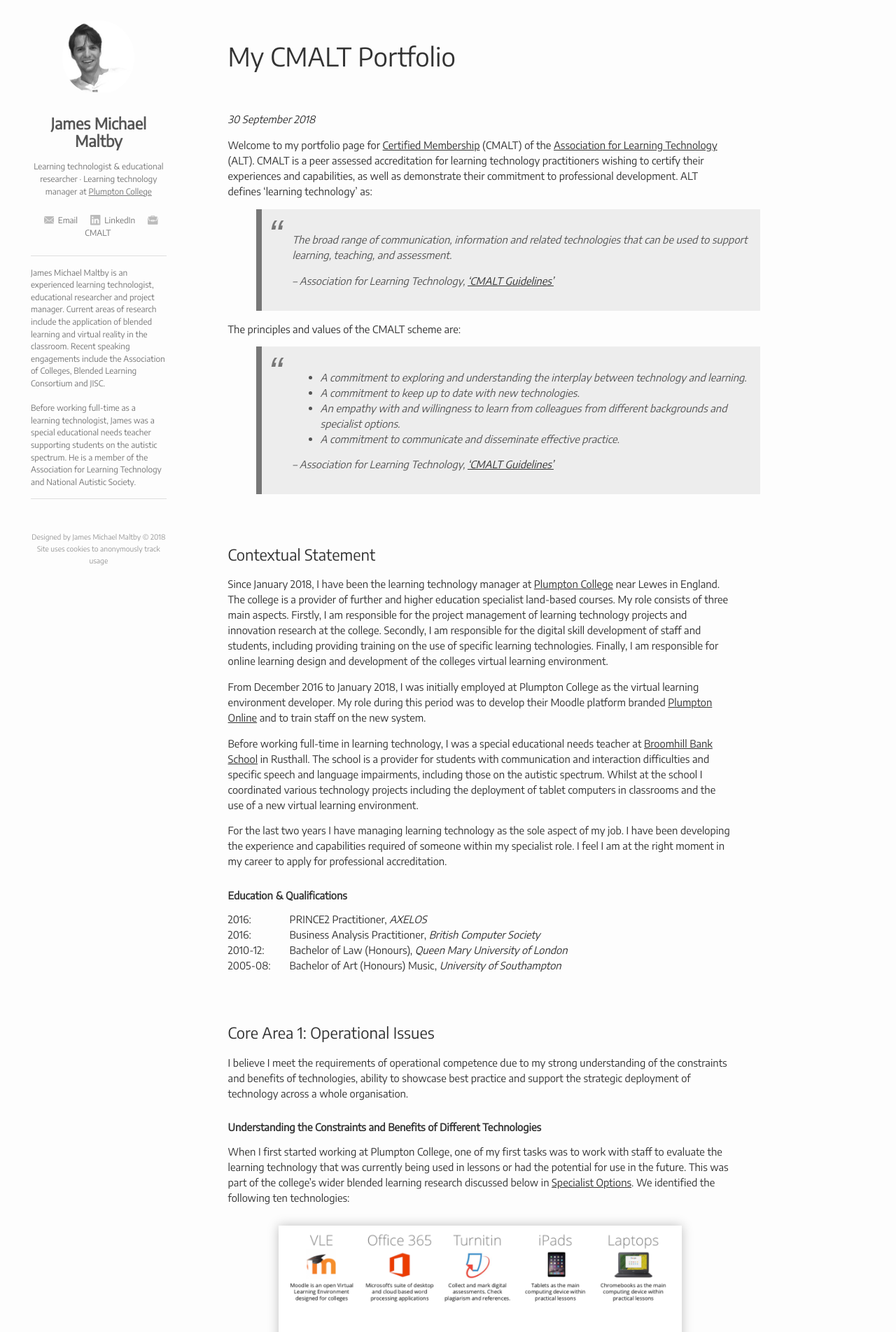
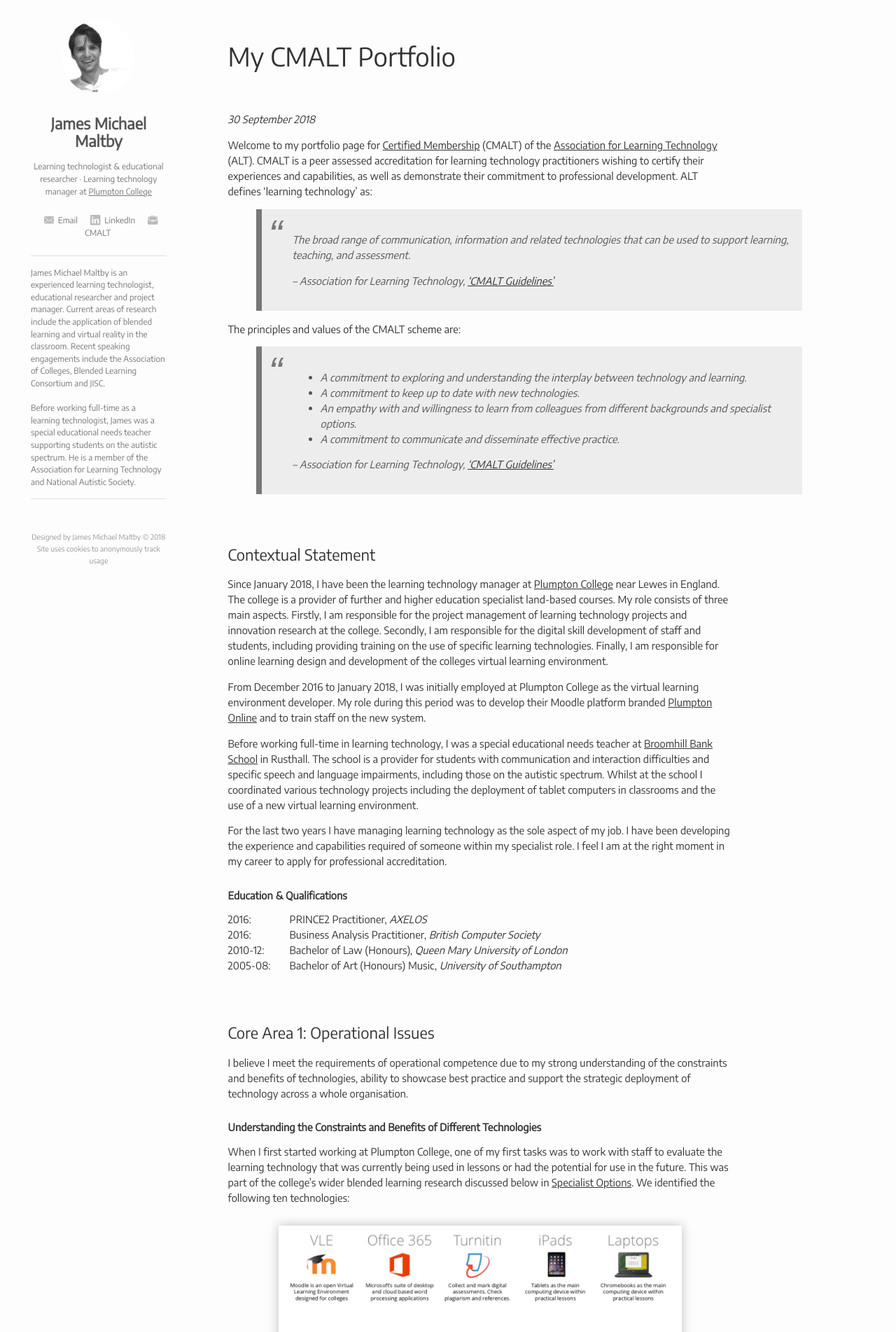
Before and after one commit to jamesmichaelmaltby/JamesMichaelMaltby, a Jekyll site: the page built from cmalt.md, in a window 1280 px wide. Shown: the top 1903 px of the page at 70% size. Built offline with Jekyll 4.4.1, drawn with Linux system fonts in a browser that asks for light colours.

Commit message:
Update base.scss

```diff
--- a/_sass/base.scss
+++ b/_sass/base.scss
@@ -97,7 +97,7 @@
 
   @media (min-width: 1024px) {
     blockquote {
-        max-width: 720px;
+        max-width: 780px;
     }
   }
 
```
